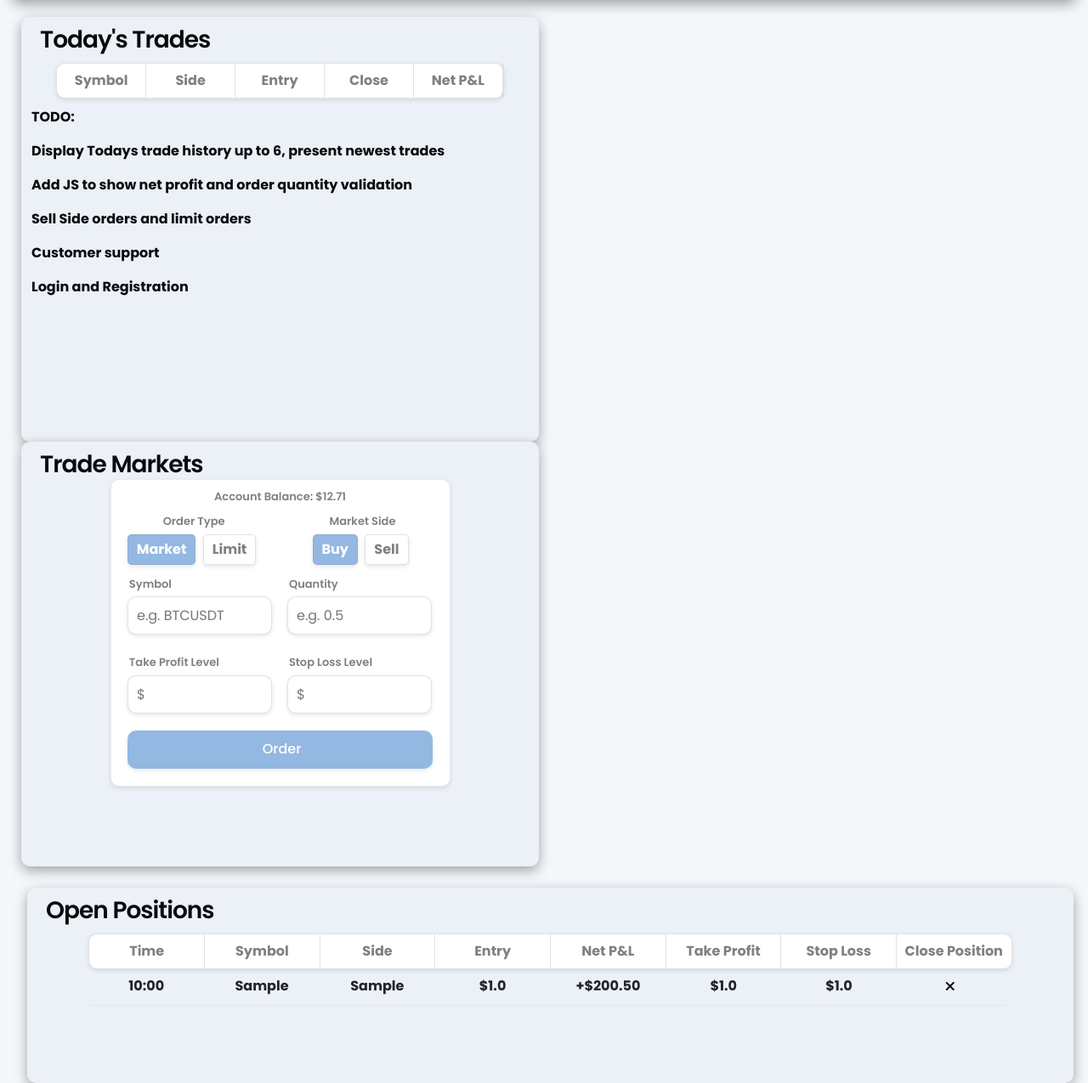
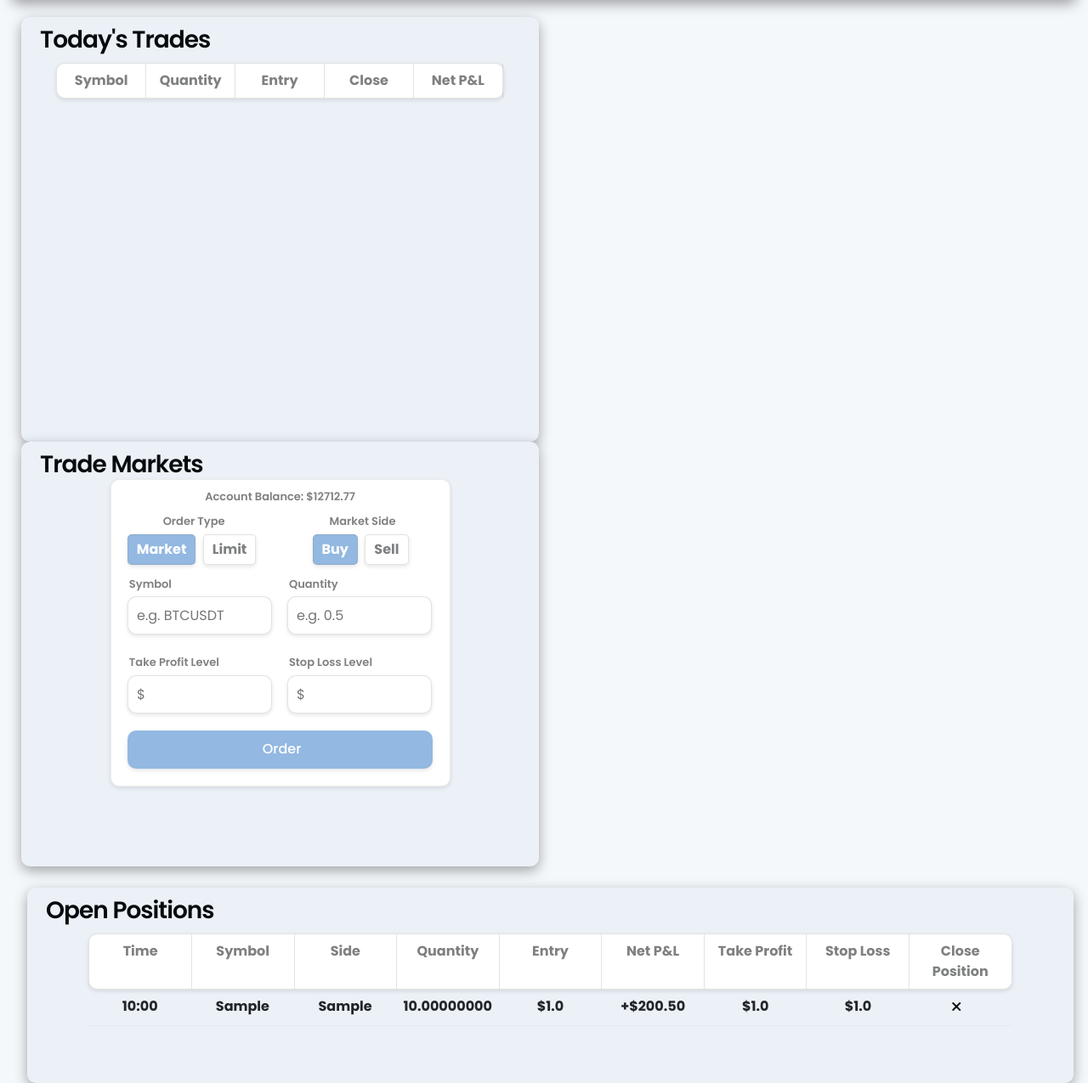
Before and after one commit to PeterGarvanski/HorizonMarkets, a Django app: page /trade/ in a window 1280 px wide. Shown: the part 116-1391 px from the top of the page at 85% size. Run offline with Django 4.2, Linux system fonts and the light colour scheme; a user stored in the database is signed in; data comes from the database, SQL or seed files in the repository; tables that the repository leaves empty hold one stand-in row (values such as "Sample post"); some libraries are stand-ins or nearby versions.

Commit message:
feat added logic and styling to the trade historyh table

```diff
--- a/trade/admin.py
+++ b/trade/admin.py
@@ -24,6 +24,7 @@ admin.site.register(OpenTrade, OpenTradeAdmin)
 class TradeHistoryAdmin(admin.ModelAdmin):
     list_display = (
         'user',
+        'date',
         'time',
         'order_id',
         'client_order_id',
@@ -31,7 +32,7 @@ class TradeHistoryAdmin(admin.ModelAdmin):
         'order_type',
         'quantity',
         'cumulative_quote_qty',
-        'price',
+        'entry_price',
         'close_price',
         'take_profit',
         'stop_loss',
--- a/trade/models.py
+++ b/trade/models.py
@@ -9,25 +9,26 @@ class OpenTrade(models.Model):
     client_order_id = models.CharField(max_length=100, null=False, blank=False)
     symbol = models.CharField(max_length=20, null=False, blank=False)
     order_type = models.CharField(max_length=10, null=False, blank=False)
-    side = models.CharField(max_length=4, null=False, blank=False)
-    quantity = models.DecimalField(max_digits=20, decimal_places=4, null=False, blank=False)
-    cumulative_quote_qty = models.DecimalField(max_digits=20, decimal_places=4, null=False, blank=False)
-    price = models.DecimalField(max_digits=20, decimal_places=4, null=True, blank=True)
-    take_profit = models.DecimalField(max_digits=20, decimal_places=4, null=True, blank=True)
-    stop_loss = models.DecimalField(max_digits=20, decimal_places=4, null=True, blank=True)
+    side = models.CharField(max_length=8, null=False, blank=False)
+    quantity = models.DecimalField(max_digits=20, decimal_places=8, null=False, blank=False)
+    cumulative_quote_qty = models.DecimalField(max_digits=20, decimal_places=8, null=False, blank=False)
+    price = models.DecimalField(max_digits=20, decimal_places=8, null=True, blank=True)
+    take_profit = models.DecimalField(max_digits=20, decimal_places=8, null=True, blank=True)
+    stop_loss = models.DecimalField(max_digits=20, decimal_places=8, null=True, blank=True)
 
 
 class TradeHistory(models.Model):
     user = models.ForeignKey(User, on_delete=models.CASCADE, related_name='trade_history')
     time = models.TimeField(auto_now_add=True)
+    date = models.DateField(auto_now_add=True)
     order_id = models.IntegerField(null=False, blank=False)
     client_order_id = models.CharField(max_length=100, null=False, blank=False)
     symbol = models.CharField(max_length=20, null=False, blank=False)
     order_type = models.CharField(max_length=10, null=False, blank=False)
-    quantity = models.DecimalField(max_digits=20, decimal_places=4, null=False, blank=False)
-    cumulative_quote_qty = models.DecimalField(max_digits=20, decimal_places=4, null=False, blank=False)
-    price = models.DecimalField(max_digits=20, decimal_places=4, null=True, blank=True)
+    quantity = models.DecimalField(max_digits=20, decimal_places=2, null=False, blank=False)
+    cumulative_quote_qty = models.DecimalField(max_digits=20, decimal_places=8, null=False, blank=False)
+    entry_price = models.DecimalField(max_digits=20, decimal_places=4, null=True, blank=True)
     close_price = models.DecimalField(max_digits=20, decimal_places=4, null=False, blank=False)
     take_profit = models.DecimalField(max_digits=20, decimal_places=4, null=True, blank=True)
     stop_loss = models.DecimalField(max_digits=20, decimal_places=4, null=True, blank=True)
-    net_pl = models.DecimalField(max_digits=20, decimal_places=4, null=False, blank=False)
+    net_pl = models.DecimalField(max_digits=20, decimal_places=2, null=False, blank=False)
--- a/trade/templates/trade/trade.html
+++ b/trade/templates/trade/trade.html
@@ -17,19 +17,23 @@
                 <div>
                     <div class="head-row">
                         <span class="table-cell t-head">Symbol</span>
-                        <span class="table-cell t-head">Side</span>
+                        <span class="table-cell t-head">Quantity</span>
                         <span class="table-cell t-head">Entry</span>
                         <span class="table-cell t-head">Close</span>
                         <span class="table-cell t-head">Net P&L</span>
                     </div>
+                    {% for trade in trade_historys %}
+                        <div class="body-row">
+                            <span class="table-cell">{{ trade.symbol }}</span>
+                            <span class="table-cell">{{ trade.quantity }}</span>
+                            <span class="table-cell">${{ trade.entry_price }}</span>
+                            <span class="table-cell">${{ trade.close_price }}</span>
+                            <span class="table-cell">${{ trade.net_pl }}</span>
+                        </div>
+                        <hr class="line-div">
+                    {% endfor %}
                 </div>
             </div>
-            <p>TODO:</p>
-            <p>Display Todays trade history up to 6, present newest trades</p>
-            <p>Add JS to show net profit and order quantity validation</p>
-            <p>Sell Side orders and limit orders</p>
-            <p>Customer support</p>
-            <p>Login and Registration</p>
         </div>
         <div class="col-md-6 trade-sections box-shadow left">
             <h2 class="titles">Trade Markets</h2>
@@ -58,7 +62,7 @@
                         </div>
                         <div class="input-wrapper">
                             <label for="quantity" class="withdrawal-label first">Quantity</label>
-                            <input type="number" class="withdraw-input amount" name="quantity" min="0" max="100000" step="any" placeholder="e.g. 0.5" required>
+                            <input type="number" class="withdraw-input amount" name="quantity" min="0" max="100000" step="0.01" placeholder="e.g. 0.5" required>
                         </div>
                     </div>
                     <div id="limit-inputs"></div>
@@ -86,6 +90,7 @@
                         <span class="table-cell t-head">Time</span>
                         <span class="table-cell t-head">Symbol</span>
                         <span class="table-cell t-head">Side</span>
+                        <span class="table-cell t-head">Quantity</span>
                         <span class="table-cell t-head">Entry</span>
                         <span class="table-cell t-head">Net P&L</span>
                         <span class="table-cell t-head">Take Profit</span>
@@ -99,6 +104,7 @@
                             <span class="table-cell">{{ trade.time }}</span>
                             <span class="table-cell">{{ trade.symbol }}</span>
                             <span class="table-cell">{{ trade.side }}</span>
+                            <span class="table-cell">{{ trade.quantity }}</span>
                             <span class="table-cell">${{ trade.entry }}</span>
                             <span class="table-cell">+$200.50</span>
                             <span class="table-cell">${{ trade.take_profit }}</span>
--- a/trade/views.py
+++ b/trade/views.py
@@ -22,6 +22,7 @@ def trade(request):
     # Requests the logged in users data
     user = request.user
     user_profile = UserProfile.objects.get(user=user)
+    todays_trades = TradeHistory.objects.filter(user=user, date=datetime.datetime.now().date())
     error_message = ''
 
     # If a form is being submitted
@@ -65,6 +66,7 @@ def trade(request):
             ...
 
     open_trades = []
+    trade_historys = []
 
     # Add open trades in a list to be displayed by template
     for trade in OpenTrade.objects.filter(user=user):
@@ -73,15 +75,24 @@ def trade(request):
             'time': str(trade.time.strftime('%H:%M')),
             'symbol': str(trade.symbol),
             'side': str(trade.side),
+            'quantity': str(trade.quantity),
             'entry': round(float(trade.cumulative_quote_qty) / float(trade.quantity), 4),
             'take_profit': float(trade.take_profit),
             'stop_loss': float(trade.stop_loss)
         }
         open_trades.append(order)
 
+    for trade in todays_trades:
+        if len(trade_historys) < 9:
+            trade_historys.insert(0, trade)
+        else:
+            trade_historys.pop()
+            trade_historys.insert(0, trade)
+
     # All the relevant context the templates will need
     context = {
         'open_trades': open_trades,
+        'trade_historys': trade_historys,
         'account_balance': user_profile.account_balance,
         'error_message': error_message
     }
@@ -162,9 +173,11 @@ def close_position(request):
         # Place an equal but oppopsite order
         opposite_trade = place_order(trade.symbol, 'SELL', 'MARKET', trade.quantity, 0)
 
+        print(opposite_trade)
+
         # If the order gets filled create a new entry for trade history
         if opposite_trade.get('status') == 'FILLED':
-                net_pl = float(trade.cumulative_quote_qty) - float(opposite_trade.get('cummulativeQuoteQty'))
+                net_pl = float(opposite_trade.get('cummulativeQuoteQty')) - float(trade.cumulative_quote_qty)
 
                 new_trade = TradeHistory.objects.create(
                     user=user,
@@ -174,10 +187,10 @@ def close_position(request):
                     order_type=opposite_trade.get('type'),
                     quantity=opposite_trade.get('executedQty'),
                     cumulative_quote_qty=opposite_trade.get('cummulativeQuoteQty'),
-                    price=opposite_trade.get('price'),
+                    entry_price=float(trade.cumulative_quote_qty) / float(trade.quantity),
                     take_profit=trade.take_profit,
                     stop_loss=trade.stop_loss,
-                    close_price='1',
+                    close_price=float(opposite_trade.get('cummulativeQuoteQty')) / float(opposite_trade.get('executedQty')),
                     net_pl=net_pl
                 )
                 new_trade.save()
```
Also changed, not shown: dashboard/templates/dashboard/settings.html (+7 -1 lines), db.sqlite3, trade/migrations/0001_initial.py, trade/migrations/0002_rename_price_tradehistory_entry_price.py (added), trade/migrations/0003_alter_opentrade_cumulative_quote_qty_and_more.py, trade/migrations/0004_alter_tradehistory_close_price_and_more.py (added).
